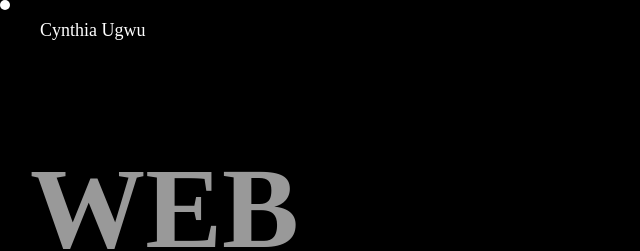
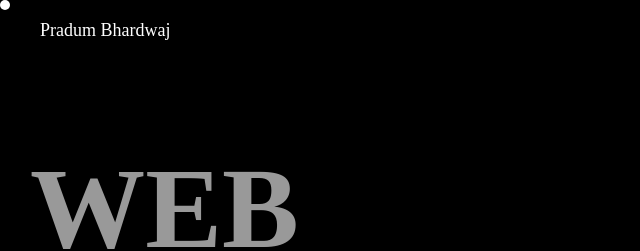
Before and after one commit to Pb927/Cynthia-Ugwu, a plain HTML site: page Index.html in a window 1280 px wide. Shown: the top 251 px of the page, 0-640 px from the left. Drawn offline with nearby package versions, Linux system fonts and the light colour scheme.

Commit message:
Update Index.html

```diff
--- a/Index.html
+++ b/Index.html
@@ -16,7 +16,7 @@
     <div id="main">
         <div id="hero">
             <div id="nav">
-                <a href="#">Cynthia Ugwu</a>
+                <a href="#">Pradum Bhardwaj</a>
                 <h4>MENU+</h4>
             </div>
             <div id="heading">
```
